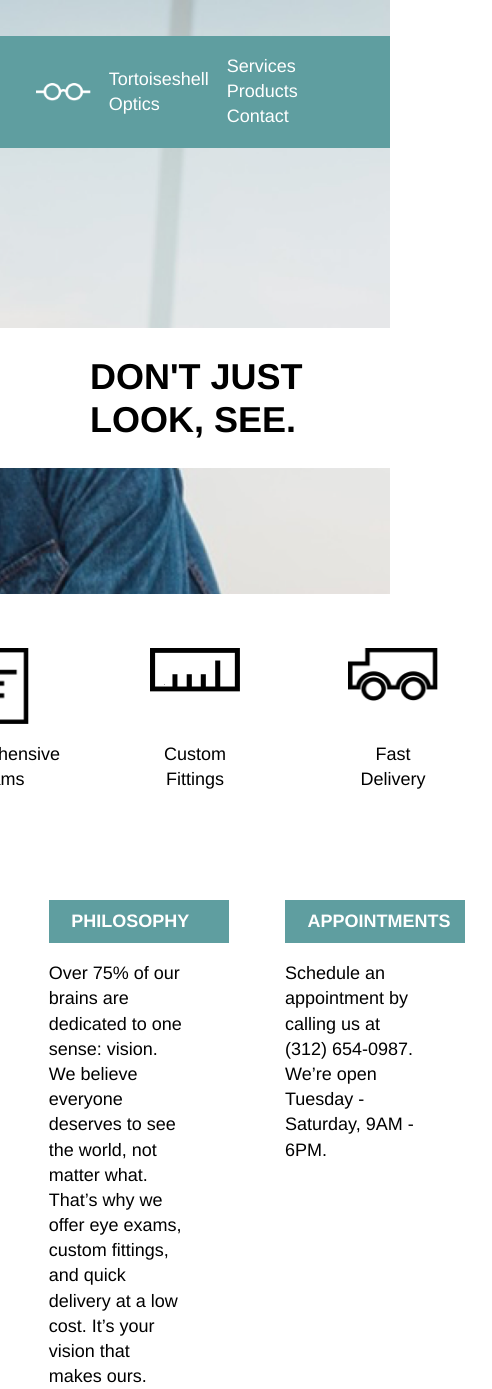
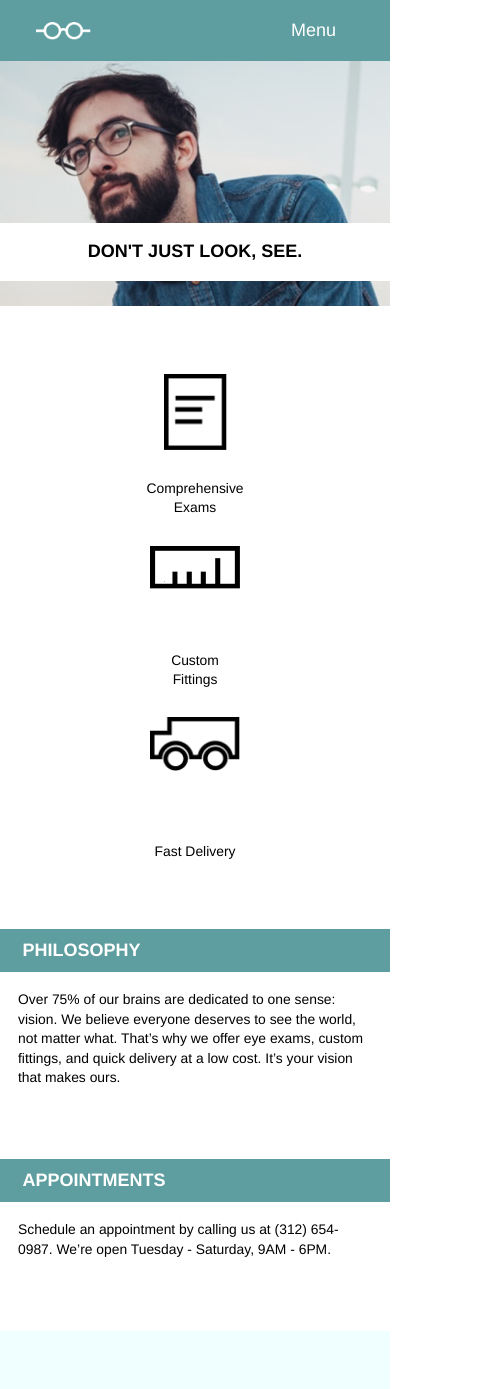
Before and after one commit to josh-tournier/TortoiseshellOptics, a plain HTML site: page index.html in a window 390 px wide. Shown: the top 1389 px of the page, 492 px wide, since content can reach past the window. Drawn offline with Linux system fonts and the light colour scheme.

Commit message:
add responsiveness and make final commit

```diff
--- a/index.html
+++ b/index.html
@@ -14,12 +14,13 @@
       <nav class="container">
         <div class="logo">
           <img src="./resources/images/header-logo.png" alt="White Glasses Logo">
-          <span>Tortoiseshell Optics</span>
+          <span class="desktop-tablet">Tortoiseshell Optics</span>
         </div>
         <div class="nav-items">
-          <a href="#">Services</a>
-          <a href="#">Products</a>
-          <a href="#">Contact</a>
+          <a href="#" class="mobile">Menu</a>
+          <a href="#" class="desktop-tablet">Services</a>
+          <a href="#" class="desktop-tablet">Products</a>
+          <a href="#" class="desktop-tablet">Contact</a>
         </div>
       </nav>
       <div class="flex container">
@@ -46,17 +47,17 @@
       </div>
     </section>
     <section class="supporting container">
-      <div class="info">
+      <div class="info philosophy">
         <div class="title">
           <h4>PHILOSOPHY</h4>
         </div>
-        <span>Over 75% of our brains are dedicated to one sense: vision. We believe everyone deserves to see the world, not matter what. That’s why we offer eye exams, custom fittings, and quick delivery at a low cost. It’s your vision that makes ours.</span>
+        <p>Over 75% of our brains are dedicated to one sense: vision. We believe everyone deserves to see the world, not matter what. That’s why we offer eye exams, custom fittings, and quick delivery at a low cost. It’s your vision that makes ours.</p>
       </div>
       <div class="info">
         <div class="title">
           <h4>APPOINTMENTS</h4>
         </div>
-        <span>Schedule an appointment by calling us at (312) 654-0987. We’re open Tuesday - Saturday, 9AM - 6PM.</span>
+        <p>Schedule an appointment by calling us at (312) 654-0987. We’re open Tuesday - Saturday, 9AM - 6PM.</p>
       </div>
     </section>
 
@@ -65,7 +66,7 @@
     <footer class="container">
       <div>
         <img src="./resources/images/footer-logo.png" alt="Footer Glasses Logo">
-        <span>Copyright Tortoiseshell Optics</span>
+        <span class="desktop-tablet">Copyright Tortoiseshell Optics</span>
       </div>
     </footer>
   </body>
--- a/resources/css/style.css
+++ b/resources/css/style.css
@@ -61,6 +61,10 @@ a {
   color: white;
   text-decoration: none;
   padding: 0 1rem;
+}
+
+.mobile {
+  display: none;
 }
 
 /* Banner Rules */
@@ -138,3 +142,94 @@ footer img {
   height: 1.5rem;
   padding: 4rem 1rem 4rem 4rem;
 }
+
+/* Media Queries */
+
+/* Tablet */
+
+@media only screen and (max-width: 1024px) {
+
+  .container {
+    max-width: 1024px;
+  }
+  header {
+    padding-top: 0rem;
+    height: 22rem;
+  }
+  .banner {
+    margin-top: 5rem;
+    margin-right: 2rem;
+  }
+  .banner h1 {
+    font-size: 1.33rem;
+    padding: 0.75rem 4rem;
+  }
+}
+
+/* Mobile */
+
+@media only screen and (max-width: 640px) {
+
+  .desktop-tablet {
+    display: none;
+  }
+
+  .mobile {
+    display: block;
+  }
+
+  header {
+    height: 17rem;
+    background-position: 20%;
+    margin-bottom: 2.23rem;
+  }
+
+  .banner {
+    width: 100%;
+    margin-top: 9rem;
+    margin-right: auto;
+  }
+
+  .banner h1 {
+    font-size: 1rem;
+    text-align: center;
+    padding: 1rem 0rem;
+  }
+
+  .supporting {
+    flex-direction: column;
+    align-items: center;
+  }
+
+  .service {
+    font-size: 0.77rem;
+    padding: 1.54rem 0rem 0rem 0rem;
+  }
+
+  .philosophy {
+    margin-top: 3.77rem;
+  }
+
+  .info, .title {
+    width: 100%;
+  }
+
+  .info {
+    padding: 0;
+  }
+
+  .info p {
+    font-size: 0.77rem;
+    padding: 0rem 1rem 4rem 1rem;
+  }
+
+  footer div {
+    justify-content: center;
+    margin-top: 0rem;
+  }
+
+  footer img {
+    padding: 4rem 0rem;
+  }
+
+}
```
